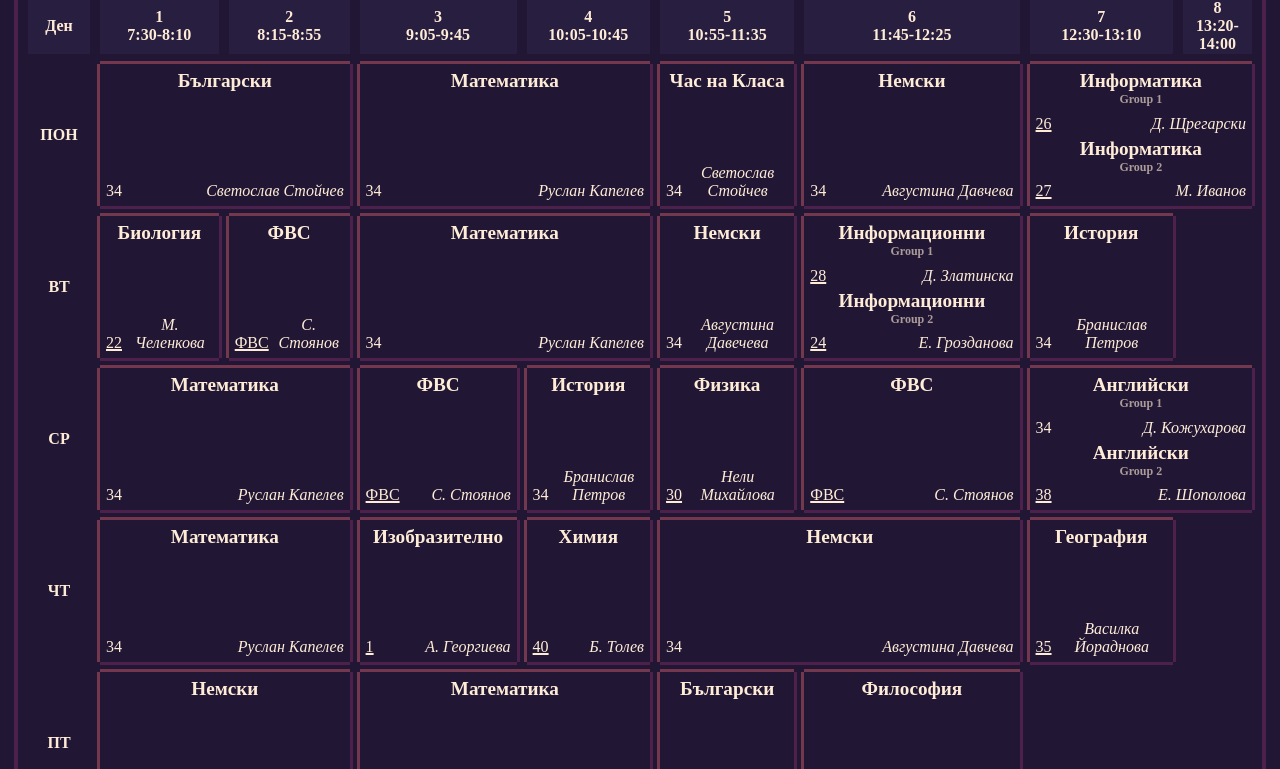
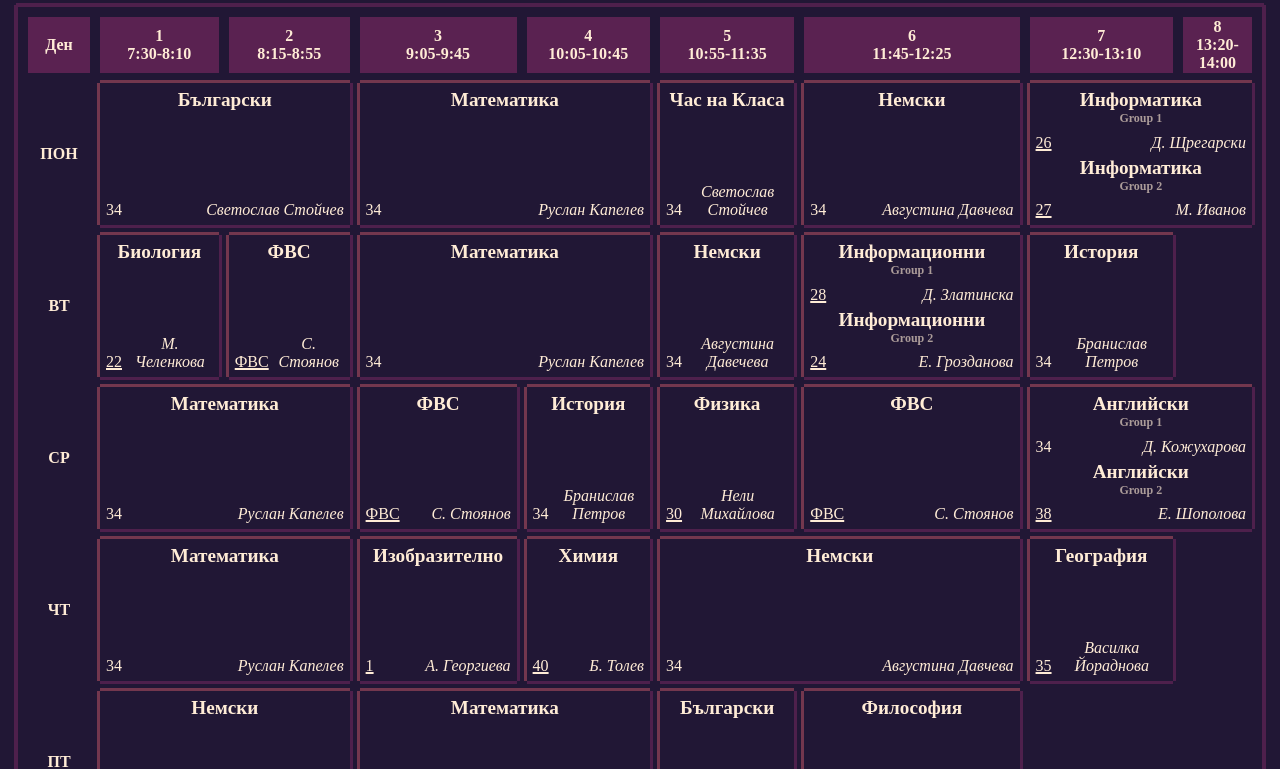
Before and after one commit to kupichka/programa, a plain HTML site: page Time Table.html in a window 1280 px wide. Shown: the part 85-854 px from the top of the page. Drawn offline with Linux system fonts and the light colour scheme.

Commit message:
Added themes

```diff
--- a/Time Table.html
+++ b/Time Table.html
@@ -4,6 +4,14 @@
 <link rel="stylesheet" href="./style.css">
 <body>
 <div class="time-table-class-name">Програма 9б</div>
+<select id="style-switcher">
+	    <option value="style.css">Purple</option>
+	<option value="theme 4-2.css">Purple 2</option>
+	<option value="theme 3-2.css">Green</option>
+	<option value="theme 5-1.css">Green 2</option>
+	<option value="theme 1-3.css">Blue</option>
+</select>
+<script src="theme-switcher.js"></script>
 <div class="time-table-container">
 	<table class="time-table">
 		<thead>
--- a/style.css
+++ b/style.css
@@ -70,7 +70,7 @@ body {
     position: sticky;
     top: 0;
     z-index: 2;
-    background-color: var(--article-lighter-background-color);
+    background-color: var(--table-header-color);
 }
 
 .time-table tr:not(:nth-child(1)) {
--- /dev/null
+++ b/theme 1-3.css
@@ -0,0 +1,39 @@
+:root {
+  --content-text-color: #ffecd6;
+  --content-link-color: #ffbd61;
+  --content-visited-link-color: #fca23c;
+  --article-background-color: #02203a;
+  --article-lighter-background-color: #07253f;
+  --article-border-color: #1d3953;
+  --button-background-color: #12121a;
+  --button-selected-background-color: var(--article-background-color);
+  --button-top-border-color: #35516b;
+  --button-left-border-color: var(--button-top-border-color);
+  --button-bottom-border-color: #1d3953;
+  --button-right-border-color: var(--button-bottom-border-color);
+  --button-selected-border-color: #463d66;
+  --button-hover-top-border-color: #664462;
+  --button-hover-left-border-color: var(--button-hover-top-border-color);
+  --button-hover-bottom-border-color: #463d66;
+  --button-hover-right-border-color: var(--button-hover-bottom-border-color);
+  --button-hover-highlight-color: #885572;
+  --toc-background-color: var(--button-background-color);
+  --toc-border-color: var(--article-border-color);
+  --toc-number-color: #f7b24280;
+  --editor-tools-background-color: var(--article-lighter-background-color);
+  --editor-tools-border-color: var(--article-border-color);
+  --editor-background-color: var(--button-background-color);
+  --editor-number-line-color: #0006;
+  --editor-file-delimiter-color: #ffecd680;
+  --editor-file-parameter-color: #fcd399;
+  --editor-file-color: var(--content-link-color);
+  --site-notice-background-color: var(--toc-background-color);
+  --category-links-background-color: var(--toc-background-color);
+  --category-links-border-color: var(--article-border-color);
+  --footer-background-color: var(--toc-background-color);
+  --footer-border-color: var(--article-border-color);
+  --tabber-background-color: var(--article-lighter-background-color);
+  --tabber-border-color: var(--article-border-color);
+  --table-header-color: #273b58;
+  --table-hover-color: #3a435b;
+}
--- /dev/null
+++ b/theme 3-2.css
@@ -0,0 +1,40 @@
+/* 3-2 */
+:root {
+  --content-text-color: #faf2d3;
+  --content-link-color: #ffbd61;
+  --content-visited-link-color: #fca23c;
+  --article-background-color: #1b2423;
+  --article-lighter-background-color: #262f2d;
+  --article-border-color: #204e39;
+  --button-background-color: #12121a;
+  --button-selected-background-color: var(--article-background-color);
+  --button-top-border-color: #376c73;
+  --button-left-border-color: var(--button-top-border-color);
+  --button-bottom-border-color: #204e39;
+  --button-right-border-color: var(--button-bottom-border-color);
+  --button-selected-border-color: #6e413a;
+  --button-hover-top-border-color: #8c5c3f;
+  --button-hover-left-border-color: var(--button-hover-top-border-color);
+  --button-hover-bottom-border-color: #6e413a;
+  --button-hover-right-border-color: var(--button-hover-bottom-border-color);
+  --button-hover-highlight-color: #ffd899;
+  --toc-background-color: var(--button-background-color);
+  --toc-border-color: var(--article-border-color);
+  --toc-number-color: #f7b24280;
+  --editor-tools-background-color: var(--article-lighter-background-color);
+  --editor-tools-border-color: var(--article-border-color);
+  --editor-background-color: var(--button-background-color);
+  --editor-number-line-color: #0006;
+  --editor-file-delimiter-color: #ffecd680;
+  --editor-file-parameter-color: #fcd399;
+  --editor-file-color: var(--content-link-color);
+  --site-notice-background-color: var(--toc-background-color);
+  --category-links-background-color: var(--toc-background-color);
+  --category-links-border-color: var(--article-border-color);
+  --footer-background-color: var(--toc-background-color);
+  --footer-border-color: var(--article-border-color);
+  --tabber-background-color: var(--article-lighter-background-color);
+  --tabber-border-color: var(--article-border-color);
+  --table-header-color: #2d865d;
+  --table-hover-color: #135d3b;
+}
--- /dev/null
+++ b/theme 4-2.css
@@ -0,0 +1,37 @@
+:root {
+  --content-text-color: #faf2d3;
+  --content-link-color: #ffbd61;
+  --content-visited-link-color: #fca23c;
+  --article-background-color: #2a1c2a;
+  --article-lighter-background-color: #352539;
+  --article-border-color: #5a4663;
+  --button-background-color: #12121a;
+  --button-selected-background-color: var(--article-background-color);
+  --button-top-border-color: #914782;
+  --button-left-border-color: var(--button-top-border-color);
+  --button-bottom-border-color: #5a4663;
+  --button-right-border-color: var(--button-bottom-border-color);
+  --button-selected-border-color: #8ba148;
+  --button-hover-top-border-color: #c9e060;
+  --button-hover-left-border-color: var(--button-hover-top-border-color);
+  --button-hover-bottom-border-color: #8ba148;
+  --button-hover-right-border-color: var(--button-hover-bottom-border-color);
+  --button-hover-highlight-color: #fffac4;
+  --toc-background-color: var(--button-background-color);
+  --toc-border-color: var(--article-border-color);
+  --toc-number-color: #f7b24280;
+  --editor-tools-background-color: var(--article-lighter-background-color);
+  --editor-tools-border-color: var(--article-border-color);
+  --editor-background-color: var(--button-background-color);
+  --editor-number-line-color: #0006;
+  --editor-file-delimiter-color: #ffecd680;
+  --editor-file-parameter-color: #fcd399;
+  --editor-file-color: var(--content-link-color);
+  --site-notice-background-color: var(--toc-background-color);
+  --category-links-background-color: var(--toc-background-color);
+  --category-links-border-color: var(--article-border-color);
+  --footer-background-color: var(--toc-background-color);
+  --footer-border-color: var(--article-border-color);
+  --tabber-background-color: var(--article-lighter-background-color);
+  --tabber-border-color: var(--article-border-color);
+}
--- /dev/null
+++ b/theme 5-1.css
@@ -0,0 +1,39 @@
+:root {
+  --content-text-color: #fff4d9;
+  --content-link-color: #ffbd61;
+  --content-visited-link-color: #fca23c;
+  --article-background-color: #1f1c26;
+  --article-lighter-background-color: #292630;
+  --article-border-color: #204e49;
+  --button-background-color: #12121a;
+  --button-selected-background-color: var(--article-background-color);
+  --button-top-border-color: #375773;
+  --button-left-border-color: var(--button-top-border-color);
+  --button-bottom-border-color: #204e49;
+  --button-right-border-color: var(--button-bottom-border-color);
+  --button-selected-border-color: #a27a60;
+  --button-hover-top-border-color: #e7c16d;
+  --button-hover-left-border-color: var(--button-hover-top-border-color);
+  --button-hover-bottom-border-color: #a27a60;
+  --button-hover-right-border-color: var(--button-hover-bottom-border-color);
+  --button-hover-highlight-color: #fdff91;
+  --toc-background-color: var(--button-background-color);
+  --toc-border-color: var(--article-border-color);
+  --toc-number-color: #f7b24280;
+  --editor-tools-background-color: var(--article-lighter-background-color);
+  --editor-tools-border-color: var(--article-border-color);
+  --editor-background-color: var(--button-background-color);
+  --editor-number-line-color: #0006;
+  --editor-file-delimiter-color: #ffecd680;
+  --editor-file-parameter-color: #fcd399;
+  --editor-file-color: var(--content-link-color);
+  --site-notice-background-color: var(--toc-background-color);
+  --category-links-background-color: var(--toc-background-color);
+  --category-links-border-color: var(--article-border-color);
+  --footer-background-color: var(--toc-background-color);
+  --footer-border-color: var(--article-border-color);
+  --tabber-background-color: var(--article-lighter-background-color);
+  --tabber-border-color: var(--article-border-color);
+  --table-header-color: #307870;
+  --table-hover-color: #52398c;
+}
--- /dev/null
+++ b/theme-switcher.js
@@ -0,0 +1,9 @@
+document.getElementById('style-switcher').addEventListener('change', function() {
+    var selectedCss = this.value;
+
+    var newCssLink = document.createElement('link');
+    newCssLink.rel = 'stylesheet';
+    newCssLink.href = selectedCss;
+
+    document.head.appendChild(newCssLink);
+});
```
